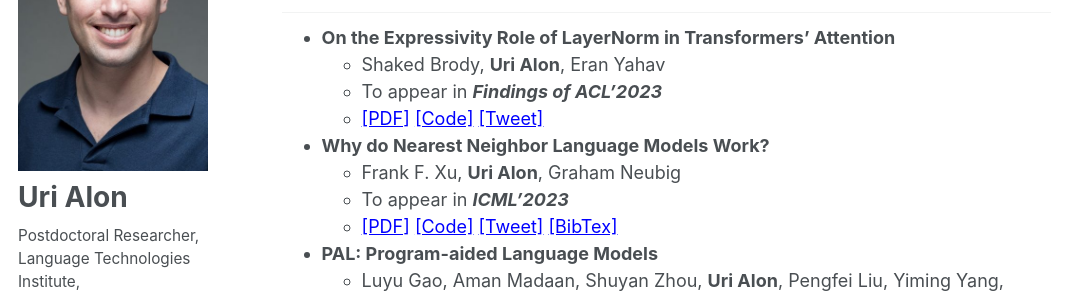
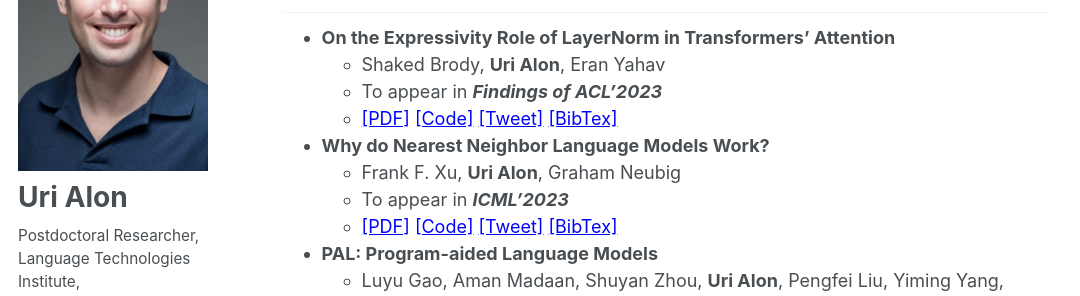
Before and after one commit to urialon/urialon.github.io, a Jekyll site: the page built from _pages/about.md, in a window 1280 px wide and 900 px high, scrolled down 2371 px. Shown: the part 152-448 px from the top of the window, without its empty margins (0-1080 px from the left). Built offline with Jekyll 4.4.1, drawn with Linux system fonts in a browser that asks for light colours.

Commit message:
layernorm cite

```diff
--- a/_pages/about.md
+++ b/_pages/about.md
@@ -122,7 +122,7 @@ I am happily married to Lee and father of Gur 🙂
     * Shaked Brody, **Uri Alon**, Eran Yahav
     * To appear in **_Findings of ACL'2023_**
     * [[PDF]](https://arxiv.org/pdf/2305.02582){:target="_blank"} [[Code]](https://t.co/cfIEOT8fh3){:target="_blank"} [[Tweet]](https://twitter.com/shakedbr/status/1654449044851159040?s=20){:target="_blank"}
-    <!--[[BibTex]](https://pastebin.com/raw/UeDvMh6X){:target="_blank"}-->
+    [[BibTex]](https://pastebin.com/raw/xFYce3Vt){:target="_blank"}
 * **Why do Nearest Neighbor Language Models Work?**{:id="knnwhy"}
     * Frank F. Xu, **Uri Alon**, Graham Neubig
     * To appear in **_ICML'2023_**
```
